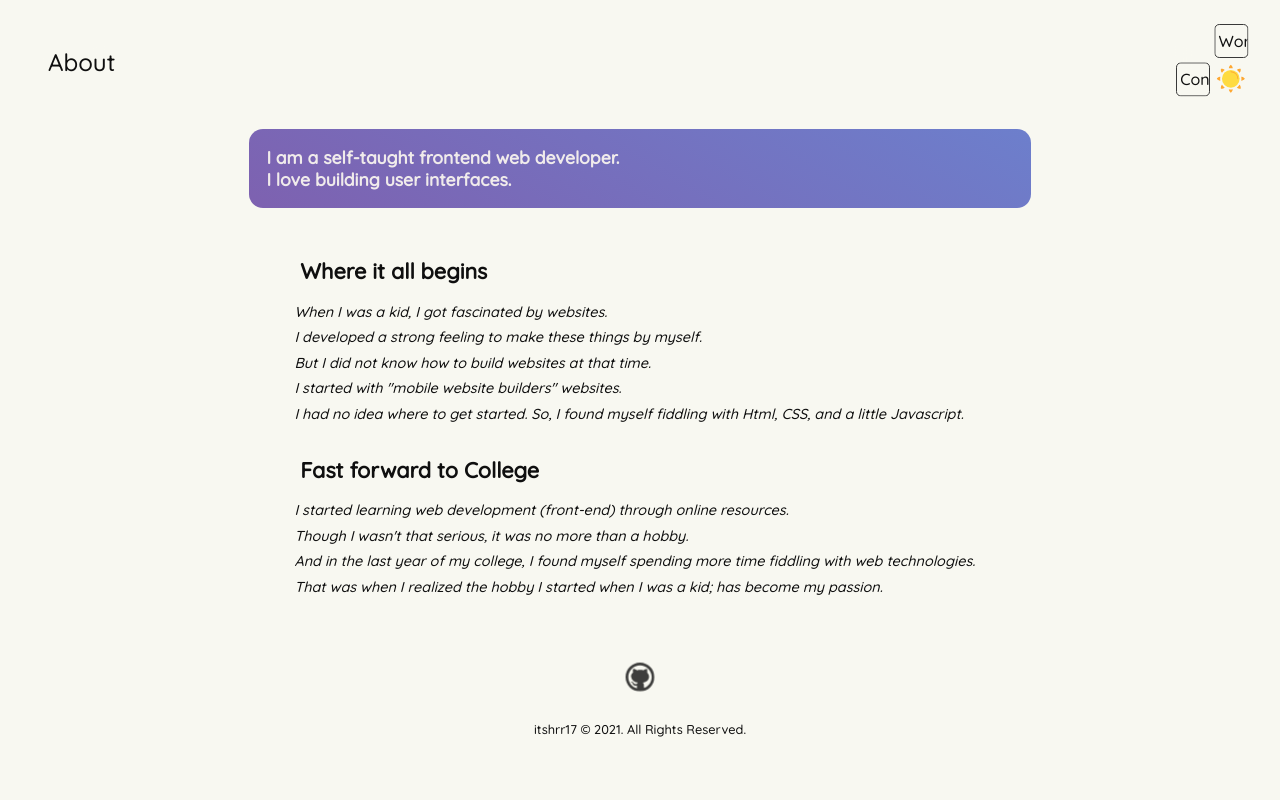
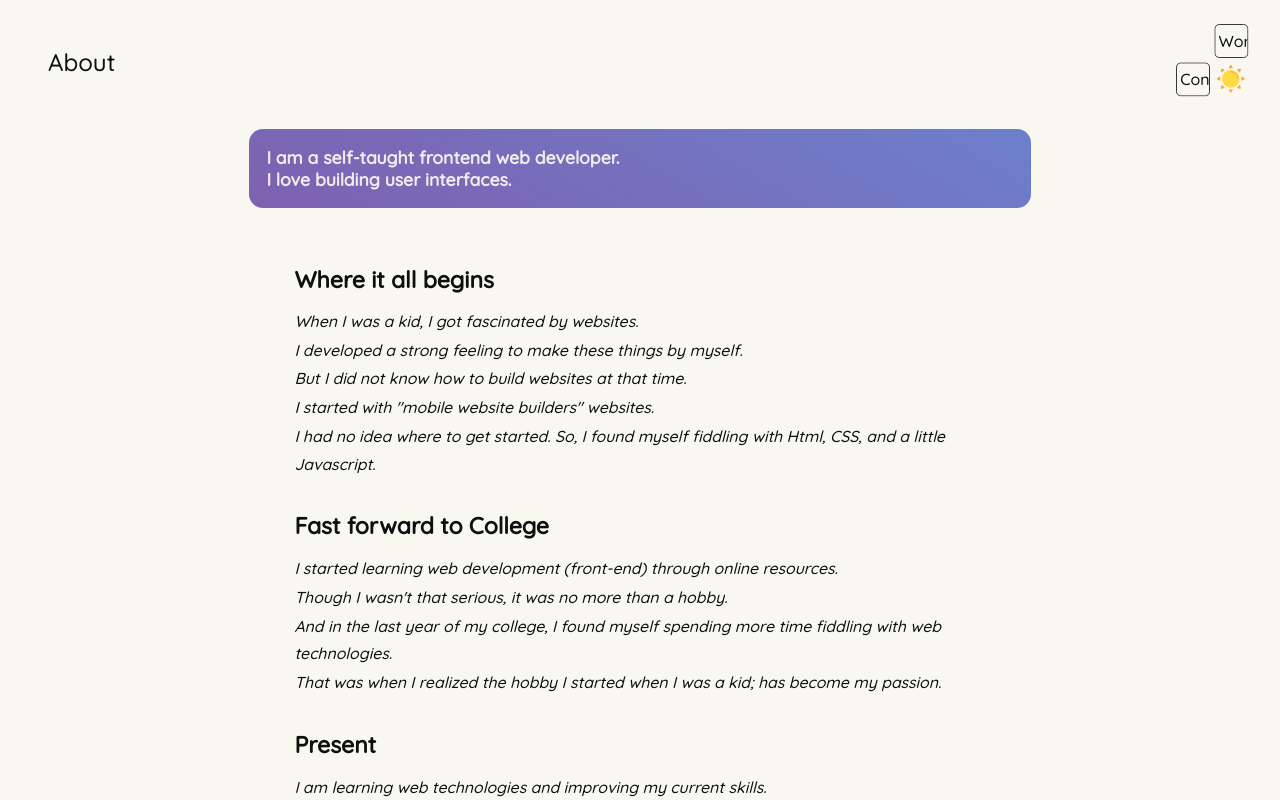
Before and after one commit to hrr817/portfolio, a React app: page / in a window 1280 px wide. Both pictures are taken after a click on the element "About". Shown: the top 800 px of the page. Built offline with nearby package versions, Linux system fonts and the light colour scheme.

Commit message:
edited about
added few more lines; added email link, added resume download link

```diff
--- a/src/Components/About/About.js
+++ b/src/Components/About/About.js
@@ -1,5 +1,6 @@
 import React from 'react';
 import './style.css';
+import resume from '../../assets/document/cv-itshrr17.pdf'
 
 import {ReactComponent as GithubIcon} from '../../assets/icons/github.svg'
 
@@ -7,36 +8,45 @@ const About = ({itemIndex}) => {
 
      return (
           <div className="flex column">
-               <div className="flex tagline align-center">
+               <strong className="flex tagline align-center">
                     I am a self-taught frontend web developer. <br/>I love building user interfaces.
-               </div>
-               <div className="paragraph fadeIn">
-                    <h2> Where it all begins </h2>
+               </strong>
+
+               <article className="paragraph fadeIn">
+                    <h1> Where it all begins </h1>
                     <p>
-                         <i>
                          When I was a kid, I got fascinated by websites.<br/>
                          I developed a strong feeling to make these things by myself.<br/>
                          But I did not know how to build websites at that time.<br/>
                          I started with "mobile website builders" websites.<br/>
                          I had no idea where to get started. So, I found myself fiddling with Html, CSS, and a little Javascript.
-                         </i>
                     </p>
 
                     <br/>
 
-                    <h2> Fast forward to College </h2>
+                    <h1> Fast forward to College </h1>
                     <p>
-                         <i>
                          I started learning web development (front-end) through online resources. <br/>
                          Though I wasn't that serious, it was no more than a hobby. <br/>
                          And in the last year of my college, I found myself spending more time fiddling with web technologies.<br/>
                          That was when I realized the hobby I started when I was a kid; has become my passion.<br/>
-                         </i>
                     </p>
-               </div>
-               <br/>
-               <div className="flex justify-center align-center">
-                   <a href="https://github.com/hrr817"><span className="icon fadeIn"><GithubIcon/></span></a>
+
+                    <br/>
+
+                    <h1> Present </h1>
+                    <p>
+                         I am learning web technologies and improving my current skills. <br/>
+                         Also, looking for intership/jobs as a front-end developer.
+                         <br/> <br/>
+                         I love playing chess, reading comics, novels and books, learning new skills, listening to jpop and watching anime.
+                         <br/><br/>
+                         Have something in mind, make use of words, write me at <a href="mailto:itshrr17@gmail.com" style={{color: 'inherit', transition: 'color 0.2s linear'}}>itshrr17@gmail.com</a>
+                    </p>
+               </article>
+               <div className="flex column justify-center align-center">
+                    <a style={{padding: '1em', color: 'inherit', transition: 'color 0.2s linear'}} href={resume} download>Click here to download my resume</a>
+                    <a href="https://github.com/hrr817"><span className="icon fadeIn"><GithubIcon/></span></a>
                </div>
           </div>
      )
--- a/src/Components/About/style.css
+++ b/src/Components/About/style.css
@@ -9,7 +9,6 @@
      background-color: var(--TAGLINE_BG_COLOR);
      background: linear-gradient(30deg, #56319bc2, #4058c0c2);
      border-radius: 0.8em;
-     font-weight: bold;
      transition: color 1s ease,
      background-color 1s ease;
      animation: slideRight 1.5s ease forwards;
@@ -25,7 +24,6 @@
 }
 
 .paragraph {
-     margin: 1rem 0;
      width: 100%;
 }
 
@@ -43,10 +41,18 @@
 }
 
 .paragraph > * {
-     font-size: 1.5rem;
-     line-height: 1.6rem;
-     white-space: pre-wrap;
+     white-space: pre-line;
+     padding: 0.5rem 0;
+     margin: 0 1rem;
      transition: color 1s ease;
-     margin: 0 1rem;
-     padding: 0.5rem 0;
 }
+
+.paragraph h1 {
+     font-size: 1.6rem;
+}
+
+.paragraph p {
+     font-size: 1.1rem;
+     font-style: italic;
+     line-height: 1.8em;
+}
--- a/src/Components/Navbar/style.css
+++ b/src/Components/Navbar/style.css
@@ -11,6 +11,7 @@
      backdrop-filter: blur(50px);
      z-index: 99;
      height: 120px;
+     transition: background 0.5s ease;
 }
 
 .object-container {
```
Also changed, not shown: 1 other file.
